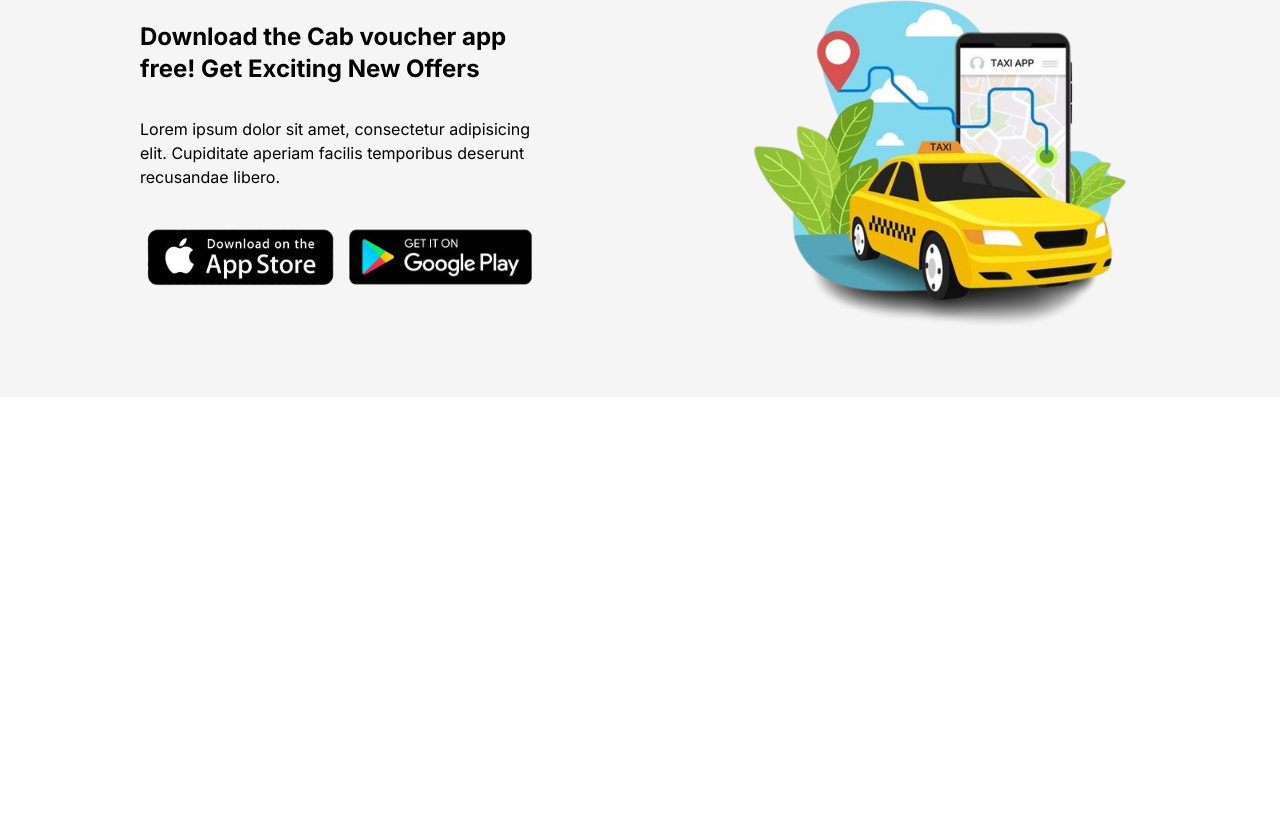
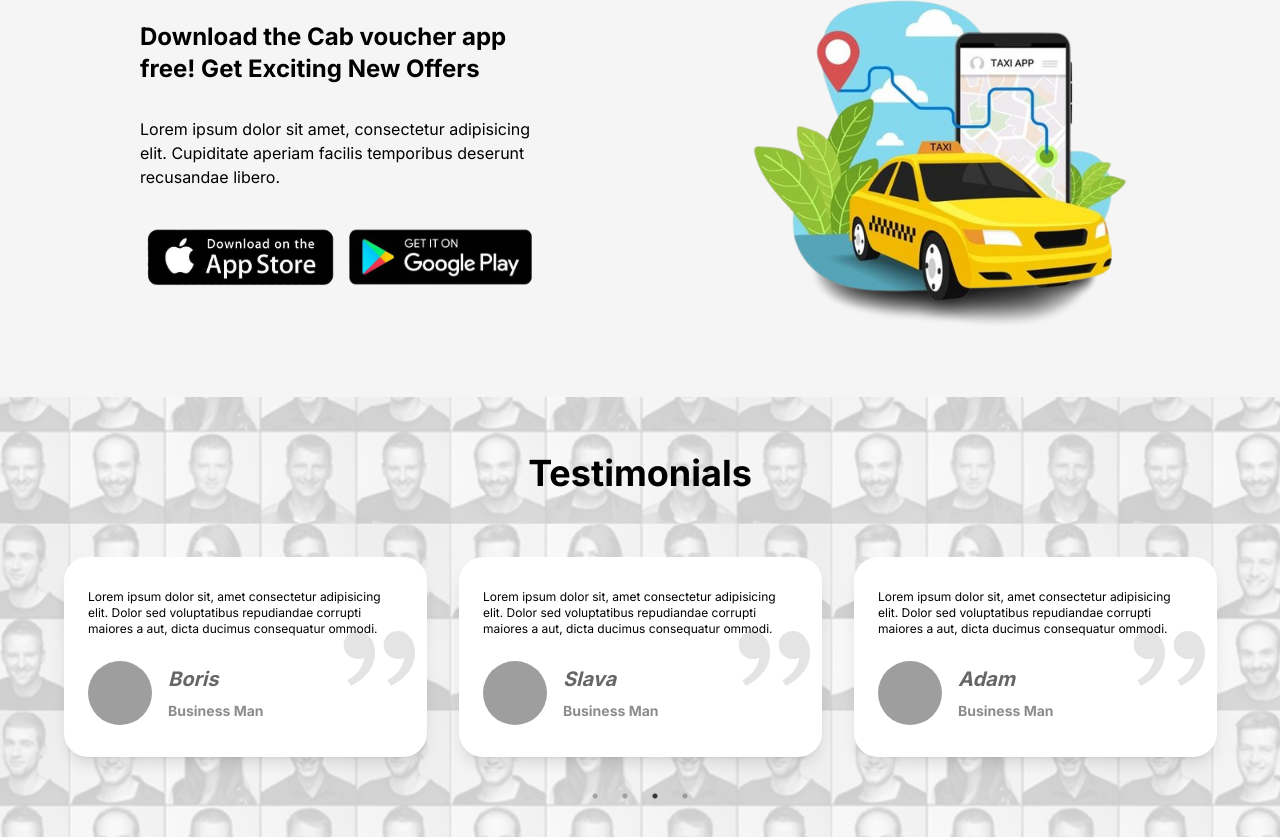
Before and after one commit to freetimezp/js-cars-07-taxi, a Next.js app: page / in a window 1280 px wide. Shown: the part 2459-3296 px from the top of the page. Before the commit the page ends 2856 px from the top, so only its background shows below. Built offline with nearby package versions, Linux system fonts and the light colour scheme; grey boxes are pictures that could not be loaded.

Commit message:
08. js-cars-07-taxi. Testimonials component.

```diff
--- a/src/app/page.js
+++ b/src/app/page.js
@@ -12,6 +12,7 @@ import Contact from "@/components/Contact/Contact";
 import BestCabs from "@/components/BestCabs/BestCabs";
 import About from "@/components/About/About";
 import AppStore from "@/components/AppStore/AppStore";
+import Testimonials from "@/components/Testimonials/Testimonials";
 
 export default function Home() {
   useEffect(() => {
@@ -31,6 +32,7 @@ export default function Home() {
       <BestCabs />
       <About />
       <AppStore />
+      <Testimonials />
     </main>
   );
 }
--- /dev/null
+++ b/src/components/Testimonials/Testimonials.jsx
@@ -0,0 +1,143 @@
+/* eslint-disable @next/next/no-img-element */
+"use client";
+import React from 'react';
+import Slider from 'react-slick';
+import { RiDoubleQuotesR } from "react-icons/ri";
+
+import BgImage from '../../assets/images/testimonial.png';
+
+const bgStyle = {
+    backgroundImage: `url(${BgImage.src})`,
+    backgroundSize: "auto",
+    backgroundPosition: "center",
+    backgroundRepeat: "repeat",
+};
+
+const TestimonialsData = [
+    {
+        id: 1,
+        name: "Adam",
+        text: `Lorem ipsum dolor sit, amet consectetur adipisicing elit.
+        Dolor sed voluptatibus repudiandae corrupti maiores a aut,
+            dicta ducimus consequatur ommodi.`,
+        img: "https://picsum.photos/101/101"
+    },
+    {
+        id: 2,
+        name: "Eva",
+        text: `Lorem ipsum dolor sit, amet consectetur adipisicing elit.
+        Dolor sed voluptatibus repudiandae corrupti maiores a aut,
+            dicta ducimus consequatur ommodi.`,
+        img: "https://picsum.photos/102/102"
+    },
+    {
+        id: 3,
+        name: "Boris",
+        text: `Lorem ipsum dolor sit, amet consectetur adipisicing elit.
+        Dolor sed voluptatibus repudiandae corrupti maiores a aut,
+            dicta ducimus consequatur ommodi.`,
+        img: "https://picsum.photos/103/103"
+    },
+    {
+        id: 4,
+        name: "Slava",
+        text: `Lorem ipsum dolor sit, amet consectetur adipisicing elit.
+        Dolor sed voluptatibus repudiandae corrupti maiores a aut,
+            dicta ducimus consequatur ommodi.`,
+        img: "https://picsum.photos/104/104"
+    },
+];
+
+const Testimonials = () => {
+    const settings = {
+        dots: true,
+        arrows: false,
+        infinite: true,
+        speed: 500,
+        slidesToScroll: 1,
+        autoplay: true,
+        autoplaySpeed: 2000,
+        cssEase: "linear",
+        pauseOnHover: true,
+        pauseOnFocus: true,
+        responsive: [
+            {
+                breakpoint: 10000,
+                settings: {
+                    slidesToShow: 3,
+                    slidesToScroll: 1,
+                    infinite: true,
+                },
+            },
+            {
+                breakpoint: 1024,
+                settings: {
+                    slidesToShow: 2,
+                    slidesToScroll: 1,
+                    initialSlide: 2,
+                },
+            },
+            {
+                breakpoint: 640,
+                settings: {
+                    slidesToShow: 1,
+                    slidesToScroll: 1,
+                },
+            },
+        ],
+    };
+
+    return (
+        <div style={bgStyle}>
+            <div className="bg-white/80 dark:bg-gray-800/90 py-14 dark:text-white">
+                <div className="container">
+                    <div
+                        data-aos="fade-up"
+                        className='text-center mb-10'
+                    >
+                        <h1 className='text-4xl font-bold'>
+                            Testimonials
+                        </h1>
+                    </div>
+                    <div data-aos="zoom-in">
+                        <Slider {...settings}>
+                            {TestimonialsData.map(({ id, name, text, img }) => (
+                                <div key={id} className='my-6'>
+                                    <div className='flex flex-col gap-6 shadow-lg py-8 px-6 mx-4
+                                        rounded-3xl bg-white dark:bg-dark relative'>
+                                        <RiDoubleQuotesR className='absolute top-[50%] right-0 text-[6rem]
+                                            opacity-10 transform -translate-y-1/2' />
+
+                                        <div className='flex flex-col items-center gap-4'>
+                                            <p className='text-xs'>
+                                                {text}
+                                            </p>
+                                        </div>
+                                        <div className='flex items-center gap-4'>
+                                            <img
+                                                src={img}
+                                                alt="testimonial"
+                                                className='rounded-full w-16 h-16'
+                                            />
+                                            <div className='space-y-2'>
+                                                <h1 className='text-xl font-bold text-black/60 dark:text-primary
+                                                    italic'>
+                                                    {name}
+                                                </h1>
+                                                <p className='text-sm font-bold text-black/45 dark:text-white'>
+                                                    Business Man
+                                                </p>
+                                            </div>
+                                        </div>
+                                    </div>
+                                </div>
+                            ))}
+                        </Slider>
+                    </div>
+                </div>
+            </div>
+        </div>
+    );
+}
+
+export default Testimonials;
```
